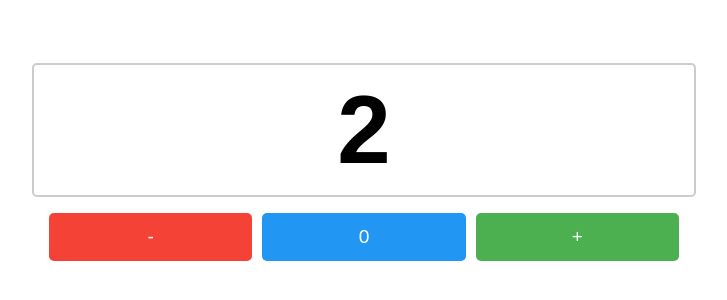
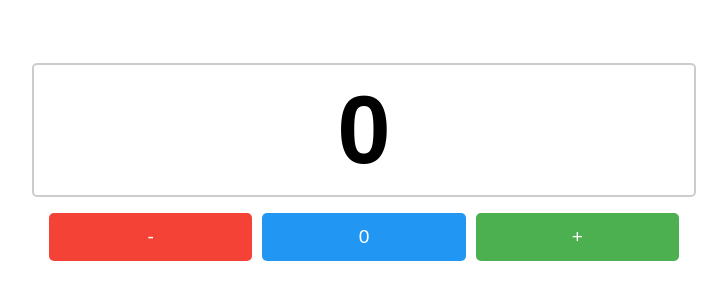
Before and after one commit to gouravindoriya/counter, a plain HTML site: page index.html in a window 1280 px wide. Shown: the part 246-546 px from the top of the page, without its empty margins (276-1003 px from the left). Drawn offline with Linux system fonts and the light colour scheme.

Commit message:
Update index.html

```diff
--- a/index.html
+++ b/index.html
@@ -68,7 +68,7 @@
     </style>
 </head>
 <body>
-    <div id="display">3</div>
+    <div id="display">0</div>
     <div class="btn">
        <button id="decrement">-</button>
        <button id="reset">0</button>
@@ -76,7 +76,7 @@
     </div>
 
     <script>
-        let count=2;
+        let count=0;
 
         function display(){
             if(count<0){
```
